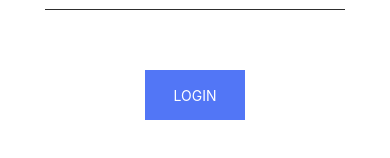
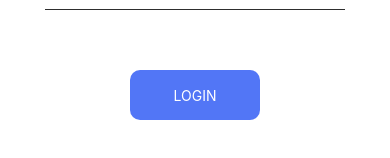
Before and after one commit to yenny-heo/VaRoon-App, a React Native app: screen / in a window 390 px wide. Shown: the part 550-708 px from the top of the page. Built offline with nearby package versions, Linux system fonts and the light colour scheme.

Commit message:
vulnerability issue solved

```diff
--- a/App.js
+++ b/App.js
@@ -50,10 +50,11 @@ const styles = StyleSheet.create({
   },
   loginButton:{
     marginTop: 60,
-    width: 100,
+    width: 130,
     height: 50,
     backgroundColor: '#5276F6',
     justifyContent: 'center',
-    alignItems: 'center'
+    alignItems: 'center',
+    borderRadius: 10
   }
 });
--- a/package.json
+++ b/package.json
@@ -9,6 +9,7 @@
   },
   "dependencies": {
     "expo": "^34.0.1",
+    "mem": "^5.1.1",
     "react": "16.8.3",
     "react-dom": "^16.8.6",
     "react-native": "https://github.com/expo/react-native/archive/sdk-34.0.0.tar.gz",
```
Also changed, not shown: 1 other file (tests, documents, lock files or other folders).
